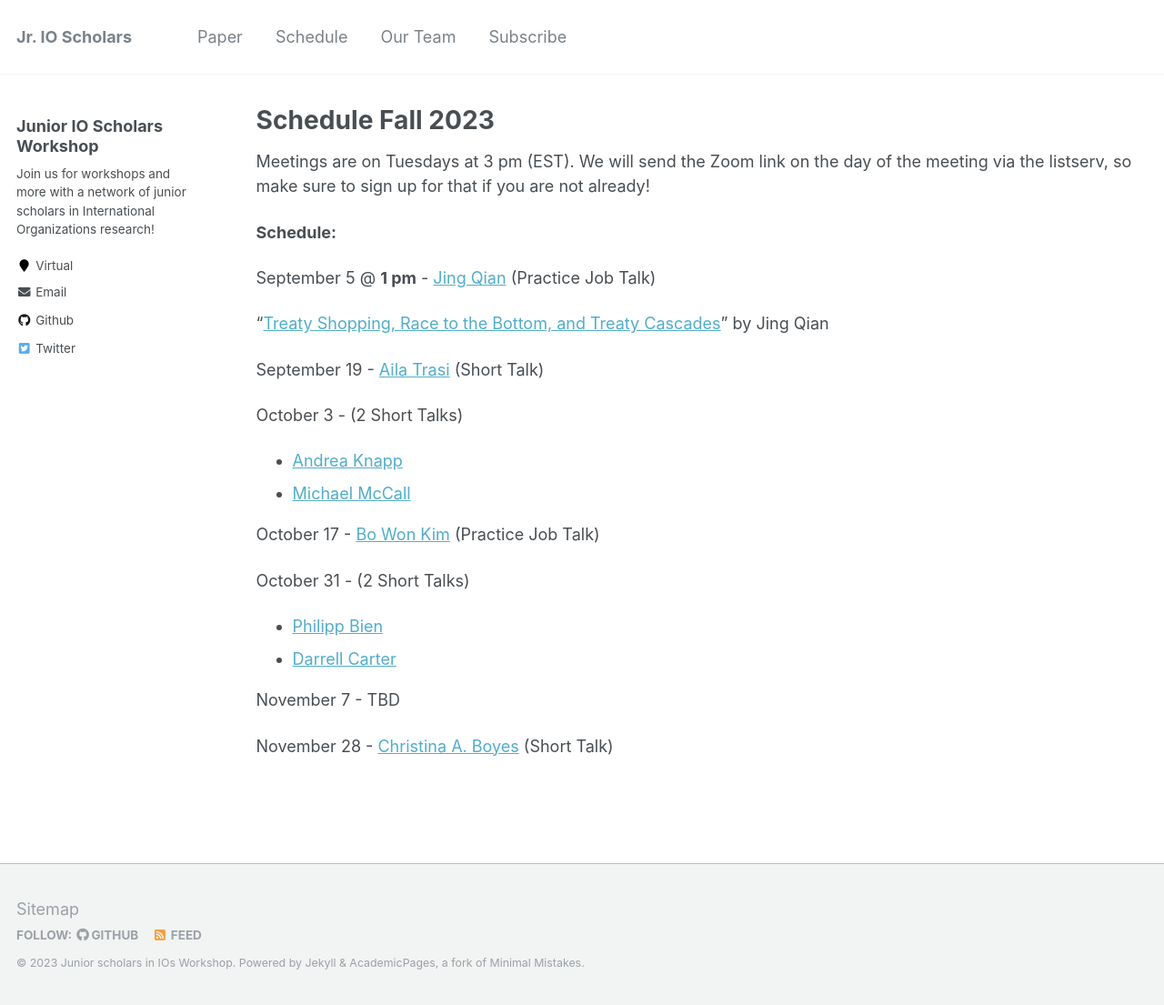
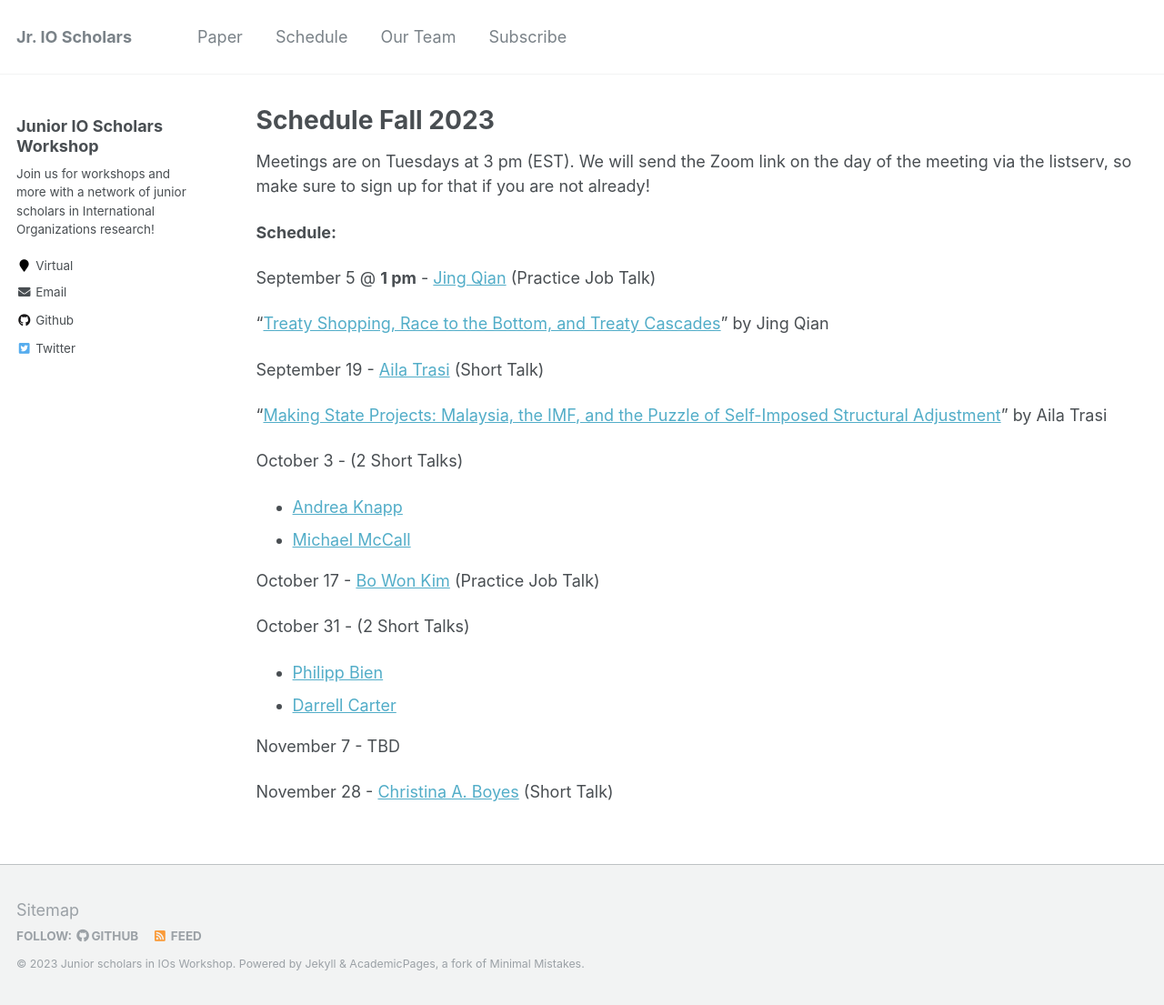
Before and after one commit to IO-workshop/IO-workshop.github.io, a Jekyll site: the page built from _pages/schedule.md, in a window 1280 px wide and 1105 px high. Shown: the whole window at 91% size. Built offline with Jekyll 4.4.1, drawn with Linux system fonts in a browser that asks for light colours.

Commit message:
update for 9/19 workshop

```diff
--- a/_pages/schedule.md
+++ b/_pages/schedule.md
@@ -14,6 +14,9 @@ September 5 @ **1 pm** - [Jing Qian](https://jingqian.org/) (Practice Job Talk)
 &nbsp;
 
 September 19 - [Aila Trasi](https://politicalscience.jhu.edu/directory/aila-trasi/) (Short Talk)
+
+"[Making State Projects: Malaysia, the IMF, and the Puzzle of Self-Imposed Structural Adjustment](https://io-workshop.github.io/files/Jr. IO scholar workshop_Trasi.pdf)" by Aila Trasi
+
 
 October 3 - (2 Short Talks)
 - [Andrea Knapp](https://www.unibo.it/sitoweb/andrea.knapp2/en)
```
Also changed, not shown: 1 other file.
